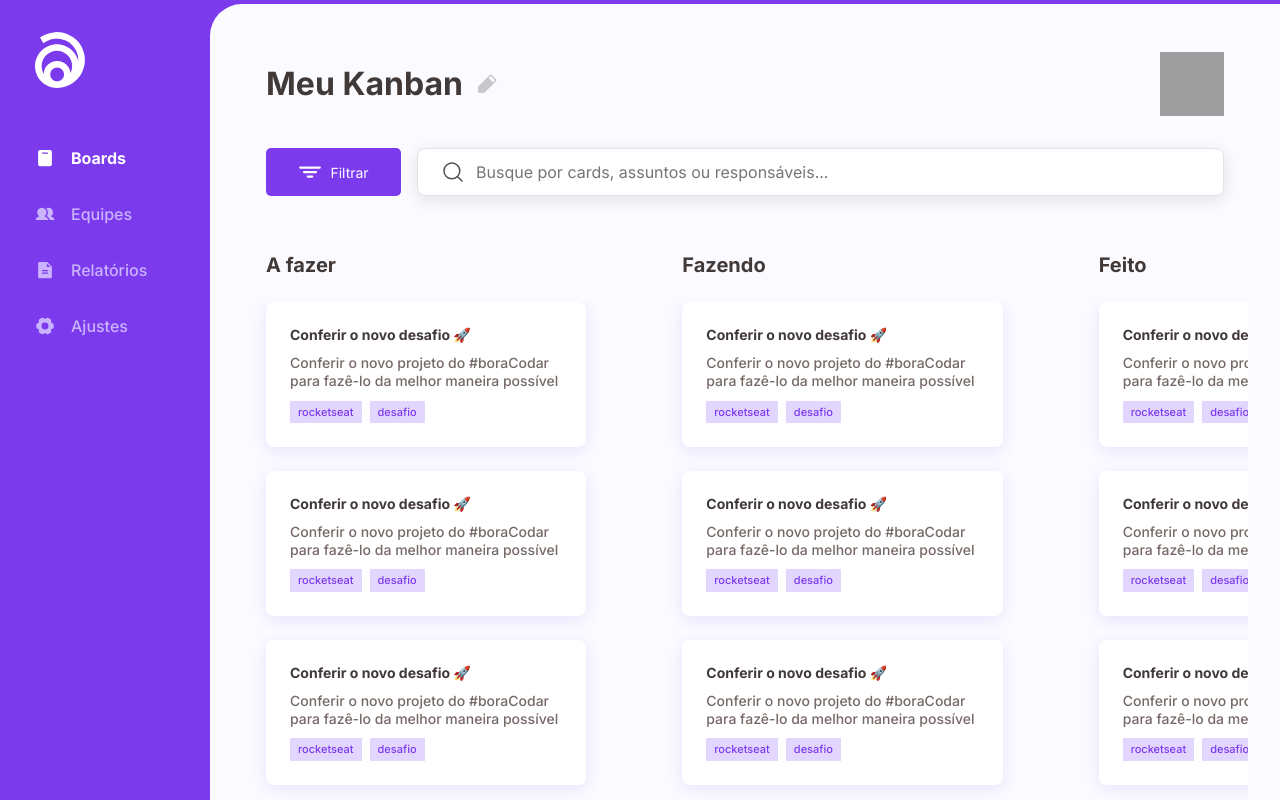
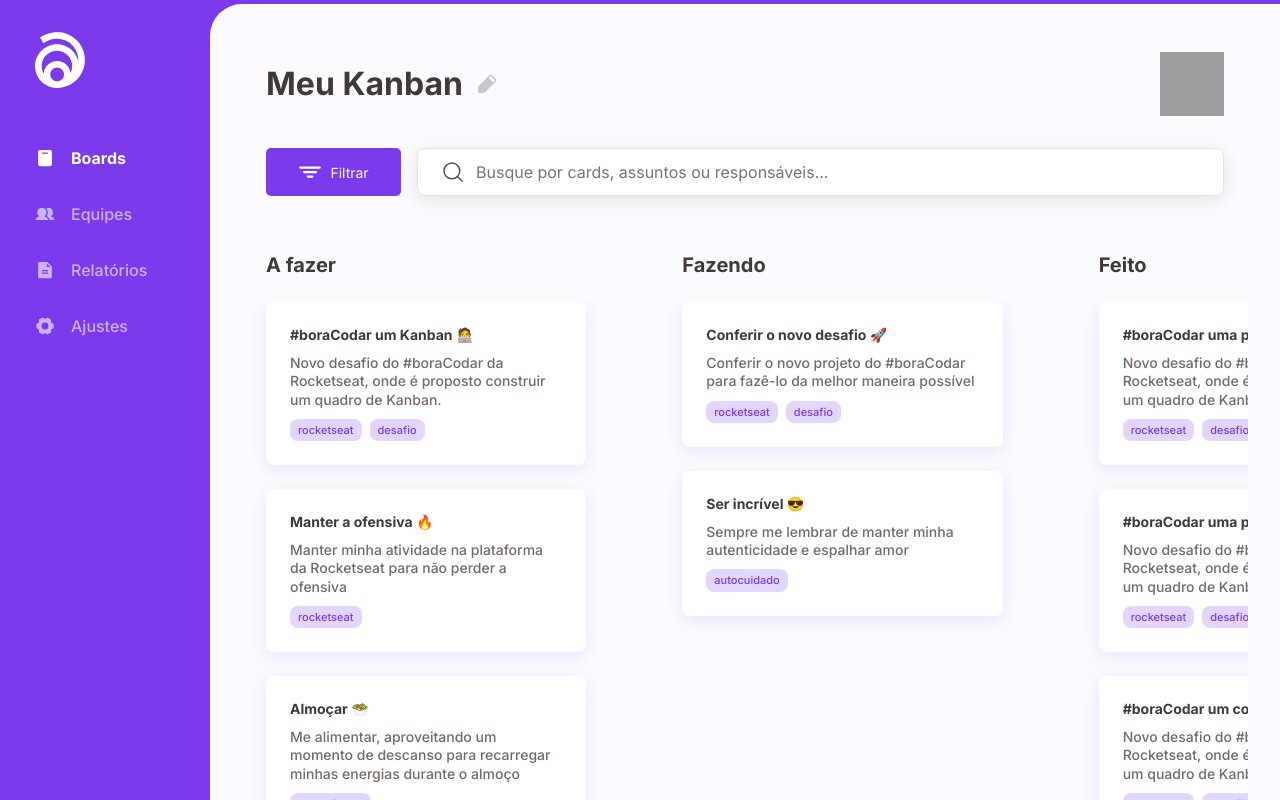
Before and after one commit to thiagogaia/bc-kanban, a React (Vite) app: page /boards in a window 1280 px wide. Built offline with nearby package versions, Linux system fonts and the light colour scheme; grey boxes are pictures that could not be loaded.

Commit message:
:sparkles: create data list

```diff
--- a/package.json
+++ b/package.json
@@ -19,7 +19,8 @@
 		"react": "^18.2.0",
 		"react-dom": "^18.2.0",
 		"react-router-dom": "^6.9.0",
-		"styled-components": "^5.3.6"
+		"styled-components": "^5.3.6",
+		"uuid": "^9.0.0"
 	},
 	"devDependencies": {
 		"@testing-library/jest-dom": "^5.16.5",
@@ -31,6 +32,7 @@
 		"@types/react": "^18.0.27",
 		"@types/react-dom": "^18.0.10",
 		"@types/styled-components": "^5.1.26",
+		"@types/uuid": "^9.0.1",
 		"@typescript-eslint/eslint-plugin": "^5.51.0",
 		"@typescript-eslint/parser": "^5.51.0",
 		"@vitejs/plugin-react": "^3.1.0",
--- a/src/components/BoxBoard/index.tsx
+++ b/src/components/BoxBoard/index.tsx
@@ -1,5 +1,7 @@
 /* eslint-disable no-unused-vars */
 import type { ReactElement } from 'react';
+
+import type { DataList } from '~/models/DataList';
 
 import { Card } from '../Card';
 
@@ -7,6 +9,7 @@ import { BoxBoardContainer, BoxTitle, Cards } from './styles';
 
 interface BoxBoardProps {
 	title: 'todo' | 'doing' | 'done';
+	data: DataList[];
 }
 
 export enum BoxTitleToPtBr {
@@ -15,7 +18,7 @@ export enum BoxTitleToPtBr {
 	done = 'Feito',
 }
 
-export function BoxBoard({ title }: BoxBoardProps): ReactElement {
+export function BoxBoard({ title, data }: BoxBoardProps): ReactElement {
 	return (
 		<BoxBoardContainer>
 			<BoxTitle>
@@ -23,17 +26,12 @@ export function BoxBoard({ title }: BoxBoardProps): ReactElement {
 			</BoxTitle>
 
 			<Cards>
-				<Card />
-				<Card />
-				<Card />
-				<Card />
-				<Card />
-				<Card />
-				<Card />
-				<Card />
-				<Card />
-
-				<Card />
+				{data.map((item) => (
+					<Card
+						key={item.id}
+						data={item}
+					/>
+				))}
 			</Cards>
 		</BoxBoardContainer>
 	);
--- a/src/components/Card/index.tsx
+++ b/src/components/Card/index.tsx
@@ -1,20 +1,24 @@
 import type { ReactElement } from 'react';
+
+import type { DataList } from '~/models/DataList';
 
 import { CardContainer, Tags } from './styles';
 
-export function Card(): ReactElement {
+interface CardProps {
+	data: DataList;
+}
+
+export function Card({ data }: CardProps): ReactElement {
 	return (
 		<CardContainer>
-			<h2>Conferir o novo desafio 🚀 </h2>
+			<h2>{data.title}</h2>
 
-			<p>
-				Conferir o novo projeto do #boraCodar para fazê-lo da melhor maneira
-				possível
-			</p>
+			<p>{data.content}</p>
 
 			<Tags>
-				<span>rocketseat</span>
-				<span>desafio</span>
+				{data.tags.map((item) => (
+					<span key={item.id}>{item.name}</span>
+				))}
 			</Tags>
 		</CardContainer>
 	);
--- a/src/components/Card/styles.ts
+++ b/src/components/Card/styles.ts
@@ -2,7 +2,6 @@
 import styled from 'styled-components';
 
 export const CardContainer = styled.div`
-	flex: 1;
 	background: ${({ theme }) => theme['white-01']};
 	box-shadow: 0px 4px 16px #eae2fd;
 	border-radius: 8px;
@@ -38,5 +37,6 @@ export const Tags = styled.div`
 		font-weight: 500;
 		font-size: 0.6875rem;
 		line-height: 1.3;
+		border-radius: 8px;
 	}
 `;
--- /dev/null
+++ b/src/mock/data.ts
@@ -0,0 +1,131 @@
+import { v4 as uuidv4 } from 'uuid';
+
+import type { DataList } from '~/models/DataList';
+
+export const DataListMock: DataList[] = [
+	{
+		id: uuidv4(),
+		title: '#boraCodar um Kanban 🧑‍💻',
+		content:
+			'Novo desafio do #boraCodar da Rocketseat, onde é proposto construir um quadro de Kanban.',
+		tags: [
+			{
+				id: uuidv4(),
+				name: 'rocketseat',
+			},
+			{
+				id: uuidv4(),
+				name: 'desafio',
+			},
+		],
+		status: 'todo',
+	},
+	{
+		id: uuidv4(),
+		title: 'Manter a ofensiva 🔥',
+		content:
+			'Manter minha atividade na plataforma da Rocketseat para não perder a ofensiva',
+		tags: [
+			{
+				id: uuidv4(),
+				name: 'rocketseat',
+			},
+		],
+		status: 'todo',
+	},
+	{
+		id: uuidv4(),
+		title: 'Almoçar 🥗',
+		content:
+			'Me alimentar, aproveitando um momento de descanso para recarregar minhas energias durante o almoço',
+		tags: [
+			{
+				id: uuidv4(),
+				name: 'autocuidado',
+			},
+		],
+		status: 'todo',
+	},
+
+	{
+		id: uuidv4(),
+		title: 'Conferir o novo desafio 🚀 ',
+		content:
+			'Conferir o novo projeto do #boraCodar para fazê-lo da melhor maneira possível',
+		tags: [
+			{
+				id: uuidv4(),
+				name: 'rocketseat',
+			},
+			{
+				id: uuidv4(),
+				name: 'desafio',
+			},
+		],
+		status: 'doing',
+	},
+	{
+		id: uuidv4(),
+		title: 'Ser incrível 😎',
+		content: 'Sempre me lembrar de manter minha autenticidade e espalhar amor',
+		tags: [
+			{
+				id: uuidv4(),
+				name: 'autocuidado',
+			},
+		],
+		status: 'doing',
+	},
+
+	{
+		id: uuidv4(),
+		title: '#boraCodar uma página de login 🧑‍💻',
+		content:
+			'Novo desafio do #boraCodar da Rocketseat, onde é proposto construir um quadro de Kanban.',
+		tags: [
+			{
+				id: uuidv4(),
+				name: 'rocketseat',
+			},
+			{
+				id: uuidv4(),
+				name: 'desafio',
+			},
+		],
+		status: 'done',
+	},
+	{
+		id: uuidv4(),
+		title: '#boraCodar uma página de clima 🧑‍💻 ',
+		content:
+			'Novo desafio do #boraCodar da Rocketseat, onde é proposto construir um quadro de Kanban.',
+		tags: [
+			{
+				id: uuidv4(),
+				name: 'rocketseat',
+			},
+			{
+				id: uuidv4(),
+				name: 'desafio',
+			},
+		],
+		status: 'done',
+	},
+	{
+		id: uuidv4(),
+		title: '#boraCodar um conversor 🧑‍💻',
+		content:
+			'Novo desafio do #boraCodar da Rocketseat, onde é proposto construir um quadro de Kanban.',
+		tags: [
+			{
+				id: uuidv4(),
+				name: 'rocketseat',
+			},
+			{
+				id: uuidv4(),
+				name: 'desafio',
+			},
+		],
+		status: 'done',
+	},
+];
--- /dev/null
+++ b/src/models/DataList.ts
@@ -0,0 +1,14 @@
+export type DataStatus = 'done' | 'doing' | 'todo';
+
+export interface Tag {
+	id?: string;
+	name: string;
+}
+
+export interface DataList {
+	id?: string;
+	title: string;
+	status: DataStatus;
+	content: string;
+	tags: Tag[];
+}
--- a/src/pages/Boards/index.tsx
+++ b/src/pages/Boards/index.tsx
@@ -3,6 +3,7 @@ import type { ReactElement } from 'react';
 
 import { Profile } from '~/assets';
 import { BoxBoard } from '~/components/BoxBoard';
+import { DataListMock } from '~/mock/data';
 
 import {
 	BoardsContainer,
@@ -55,9 +56,18 @@ export function Boards(): ReactElement {
 			</BoxSearchFilter>
 
 			<BoxBoards>
-				<BoxBoard title="todo" />
-				<BoxBoard title="doing" />
-				<BoxBoard title="done" />
+				<BoxBoard
+					title="todo"
+					data={DataListMock.filter((data) => data.status === 'todo')}
+				/>
+				<BoxBoard
+					title="doing"
+					data={DataListMock.filter((data) => data.status === 'doing')}
+				/>
+				<BoxBoard
+					title="done"
+					data={DataListMock.filter((data) => data.status === 'done')}
+				/>
 			</BoxBoards>
 		</BoardsContainer>
 	);
```
Also changed, not shown: 1 other file (tests, documents, lock files or other folders).
